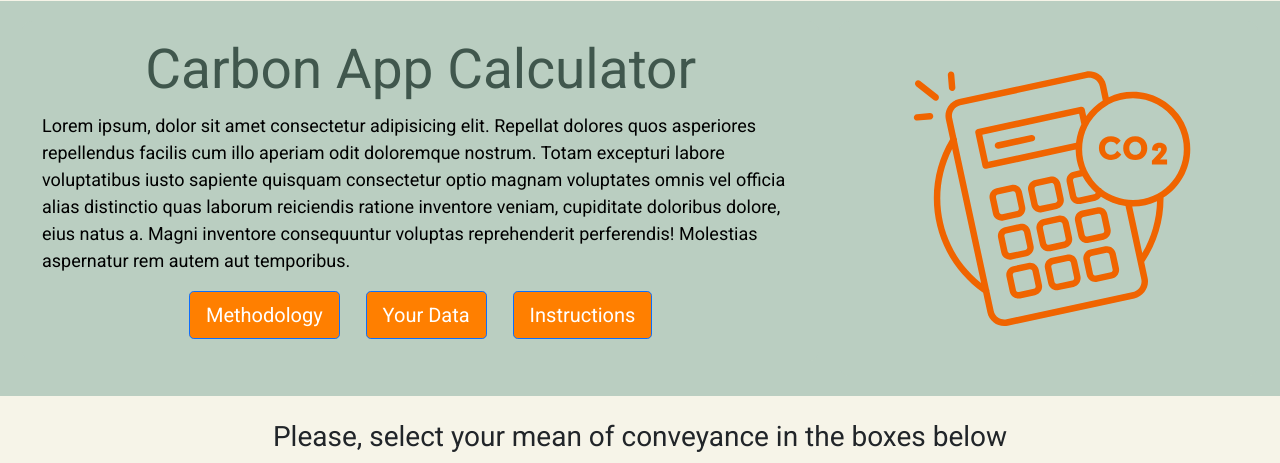
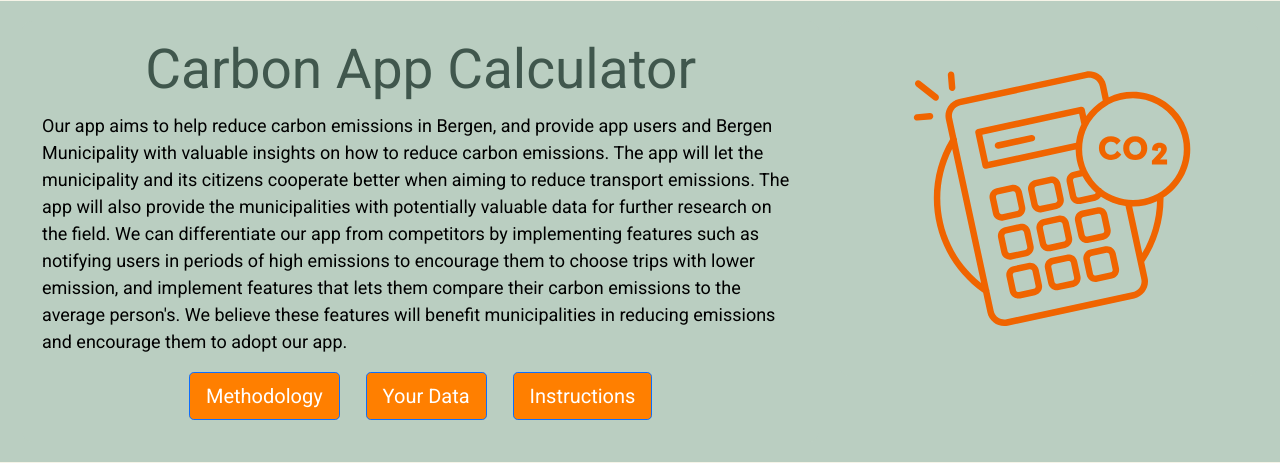
Before and after one commit to Andrei-Cos/Carbon_App_Grp1, a Flask app: page /carbon_app in a window 1280 px wide. Shown: the part 115-578 px from the top of the page. Run offline with Flask 2, Linux system fonts and the light colour scheme; a user stored in the database is signed in; some libraries are stand-ins or nearby versions.

Commit message:
Update carbon_app.html

```diff
--- a/capp/templates/carbon_app/carbon_app.html
+++ b/capp/templates/carbon_app/carbon_app.html
@@ -9,7 +9,7 @@
             <div class="box">
             <h1 style="font-size:55px;"><span class="text-logo"> Carbon App Calculator</span></h1>
             <p style="text-align:left;">
-                Lorem ipsum, dolor sit amet consectetur adipisicing elit. Repellat dolores quos asperiores repellendus facilis cum illo aperiam odit doloremque nostrum. Totam excepturi labore voluptatibus iusto sapiente quisquam consectetur optio magnam voluptates omnis vel officia alias distinctio quas laborum reiciendis ratione inventore veniam, cupiditate doloribus dolore, eius natus a. Magni inventore consequuntur voluptas reprehenderit perferendis! Molestias aspernatur rem autem aut temporibus.
+                Our app aims to help reduce carbon emissions in Bergen, and provide app users and Bergen Municipality with valuable insights on how to reduce carbon emissions. The app will let the municipality and its citizens cooperate better when aiming to reduce transport emissions. The app will also provide the municipalities with potentially valuable data for further research on the field. We can differentiate our app from competitors by implementing features such as notifying users in periods of high emissions to encourage them to choose trips with lower emission, and implement features that lets them compare their carbon emissions to the average person's. We believe these features will benefit municipalities in reducing emissions and encourage them to adopt our app.
             </p>
             <div class="container_buttons_links_header_carbon_app">
                 <div class="btn">
```
